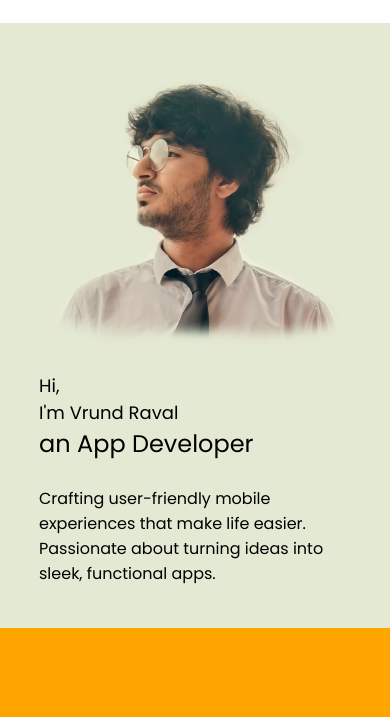
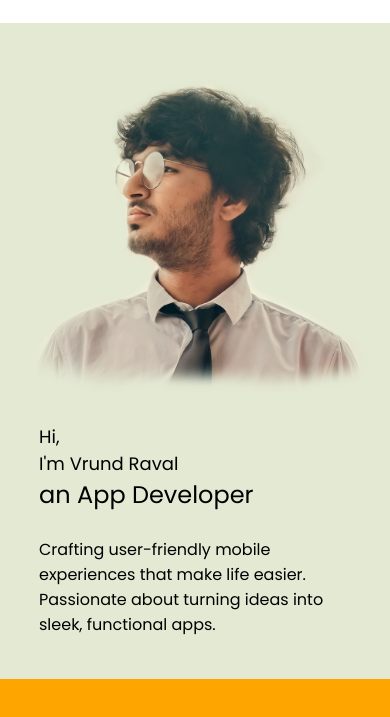
Before and after one commit to vrundraval24/MyNewPortfolio, a plain HTML site: page index.html in a window 390 px wide. Shown: the part 77-794 px from the top of the page. Drawn offline with Linux system fonts and the light colour scheme.

Commit message:
width of pfp for mobile devices changed to viewport width

```diff
--- a/responsive.css
+++ b/responsive.css
@@ -170,7 +170,8 @@
 
 
   .profile-picture {
-    width: 400px;
+    /* width: 400px; */
+    width: 90vw;
   }
 
   .introduction h4 {
@@ -206,7 +207,8 @@
 
 
   .profile-picture {
-    width: 300px;
+    /* width: 300px; */
+    width: 90vw;
   }
 
   .introduction h4 {
@@ -240,7 +242,8 @@
 
 
   .profile-picture {
-    width: 300px;
+    /* width: 300px; */
+    width: 90vw;
   }
 
   .introduction h4 {
```
